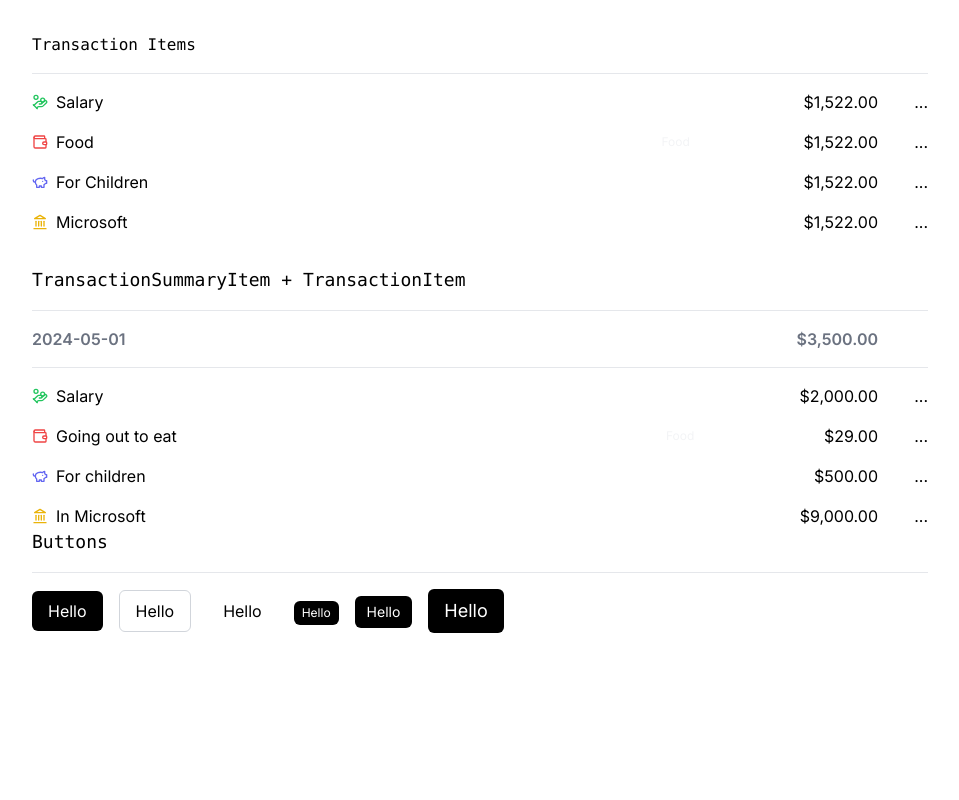
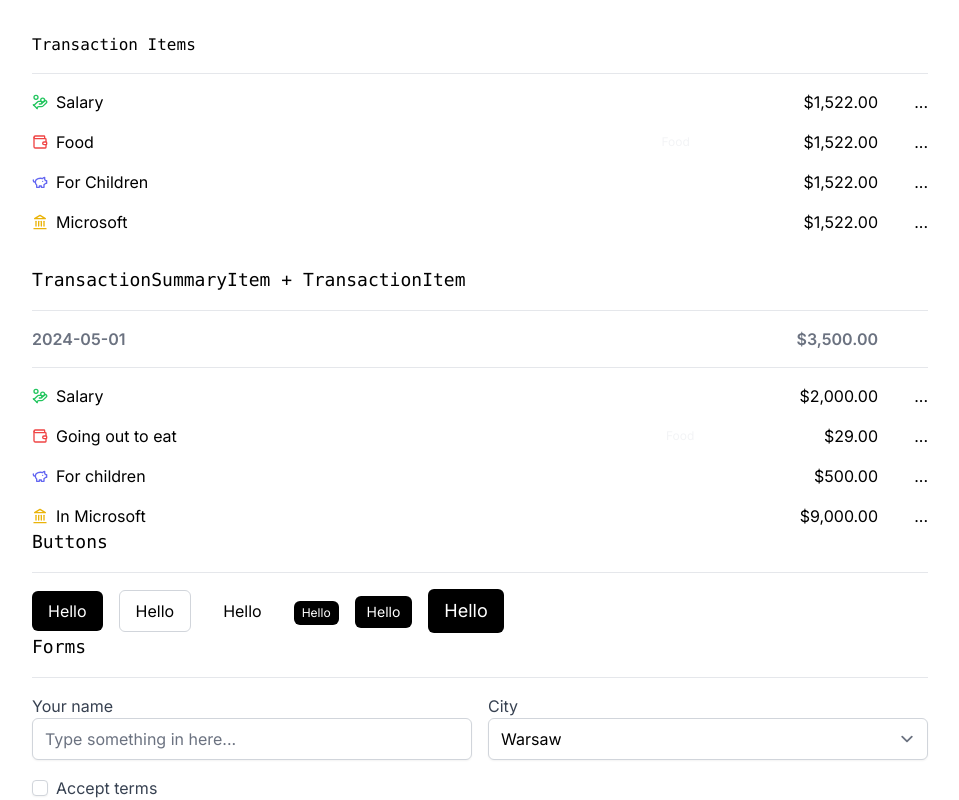
Before and after one commit to osisamkay/finance, a Next.js app: page /playground in a window 1280 px wide. Shown: the part 321-1121 px from the top of the page, without its empty margins (160-1119 px from the left). Before the commit the page ends 954 px from the top, so only its background shows below. Built offline with nearby package versions, Linux system fonts and the light colour scheme.

Commit message:
completed playground

```diff
--- a/app/playground/page.jsx
+++ b/app/playground/page.jsx
@@ -1,5 +1,8 @@
 import Button from "../../components/button";
+import Input from "../../components/input";
+import Label from "../../components/label";
 import PageHeader from "../../components/page-header";
+import Select from "../../components/select";
 import TransactionItem from "../../components/transaction-item";
 import TransactionSummaryItem from "../../components/transaction-summary-item";
 import Trend from "../../components/trend";
@@ -89,6 +92,32 @@ export default function Page(params) {
           <Button size="lg">Hello</Button>
         </div>
       </div>
+      <div>
+        <h2 className="mb-4 text-lg font-mono">Forms</h2>
+        <hr className="mb-4 border-gray-200 dark:border-gray-800" />
+        <div className="grid grid-cols-2 gap-4">
+          <div>
+            <Label className="mb-1">Your name</Label>
+            <Input type="text" placeholder="Type something in here..." />
+          </div>
+
+          <div>
+            <Label className="mb-1">City</Label>
+            <Select>
+              <option>Warsaw</option>
+              <option>Berlin</option>
+              <option>London</option>
+            </Select>
+          </div>
+
+          <div className="flex items-center">
+            <Input type="checkbox" id="terms" />
+            <Label className="ml-2" htmlFor="terms">
+              Accept terms
+            </Label>
+          </div>
+        </div>
+      </div>
     </main>
   );
 }
--- /dev/null
+++ b/components/input.jsx
@@ -0,0 +1,11 @@
+export default function Input(props) {
+  const styles = {
+    checkbox:
+      "rounded border-gray-300 text-gray-700 bg-white dark:bg-gray-950 dark:text-gray-500 shadow-sm",
+    default:
+      "w-full rounded-md shadow-sm border-gray-300 bg-white dark:border-gray-700 dark:bg-gray-950",
+  };
+  return (
+    <input {...props} className={styles[props.type] ?? styles["default"]} />
+  );
+}
--- /dev/null
+++ b/components/label.jsx
@@ -0,0 +1,8 @@
+export default function Label(props) {
+  return (
+    <label
+      {...props}
+      className={`text-gray-700 dark:text-gray-300 ${props.className}`}
+    ></label>
+  );
+}
--- /dev/null
+++ b/components/select.jsx
@@ -0,0 +1,8 @@
+export default function Select(props) {
+  return (
+    <select
+      {...props}
+      className="w-full rounded-md shadow-sm border-gray-300 bg-white dark:border-gray-700 dark:bg-gray-950"
+    ></select>
+  );
+}
--- a/package.json
+++ b/package.json
@@ -16,6 +16,7 @@
     "react-dom": "^18"
   },
   "devDependencies": {
+    "@tailwindcss/forms": "^0.5.7",
     "@types/node": "^20",
     "@types/react": "^18",
     "@types/react-dom": "^18",
--- a/tailwind.config.ts
+++ b/tailwind.config.ts
@@ -15,6 +15,6 @@ const config: Config = {
       },
     },
   },
-  plugins: [],
+  plugins: [require("@tailwindcss/forms")],
 };
 export default config;
```
Also changed, not shown: 1 other file (tests, documents, lock files or other folders).
